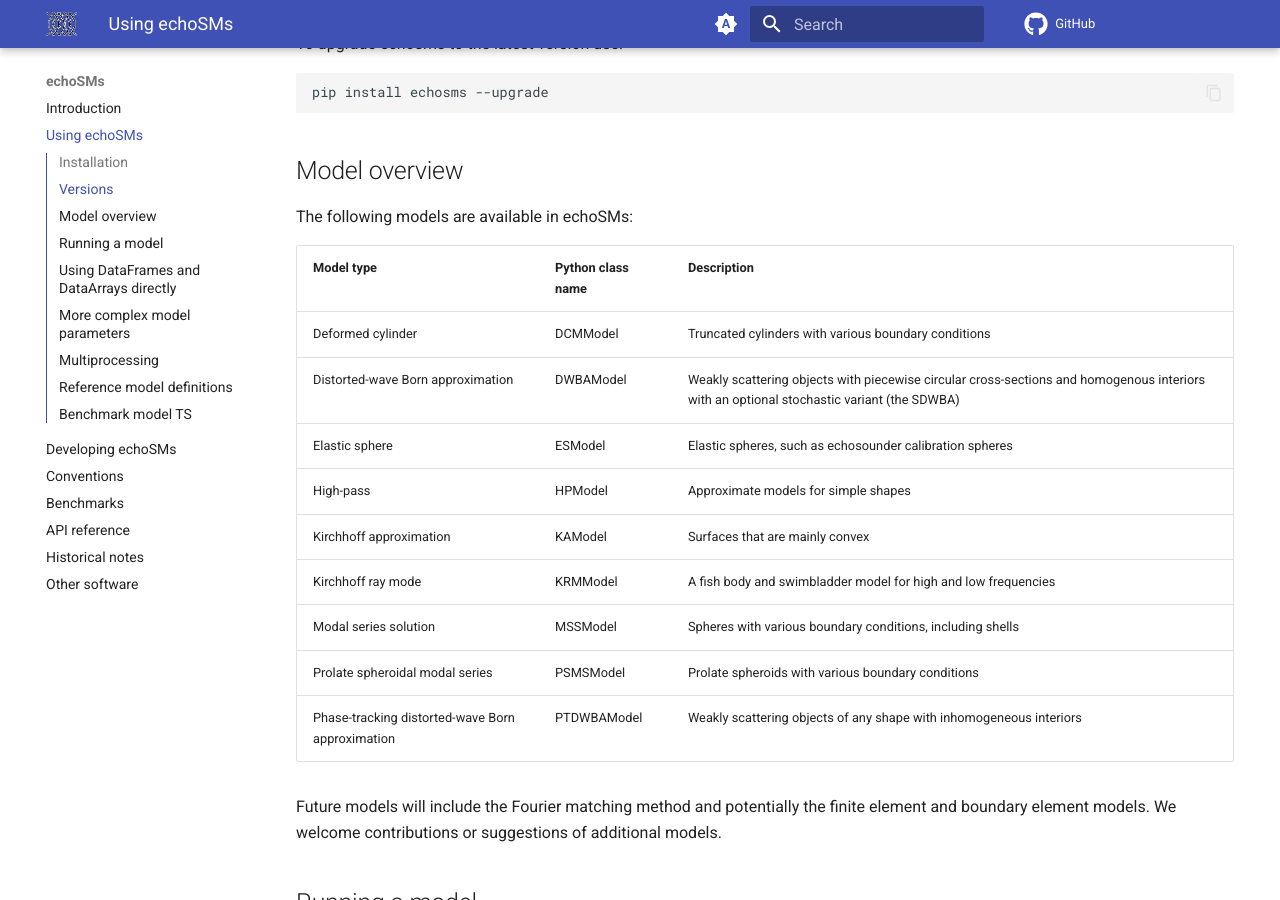
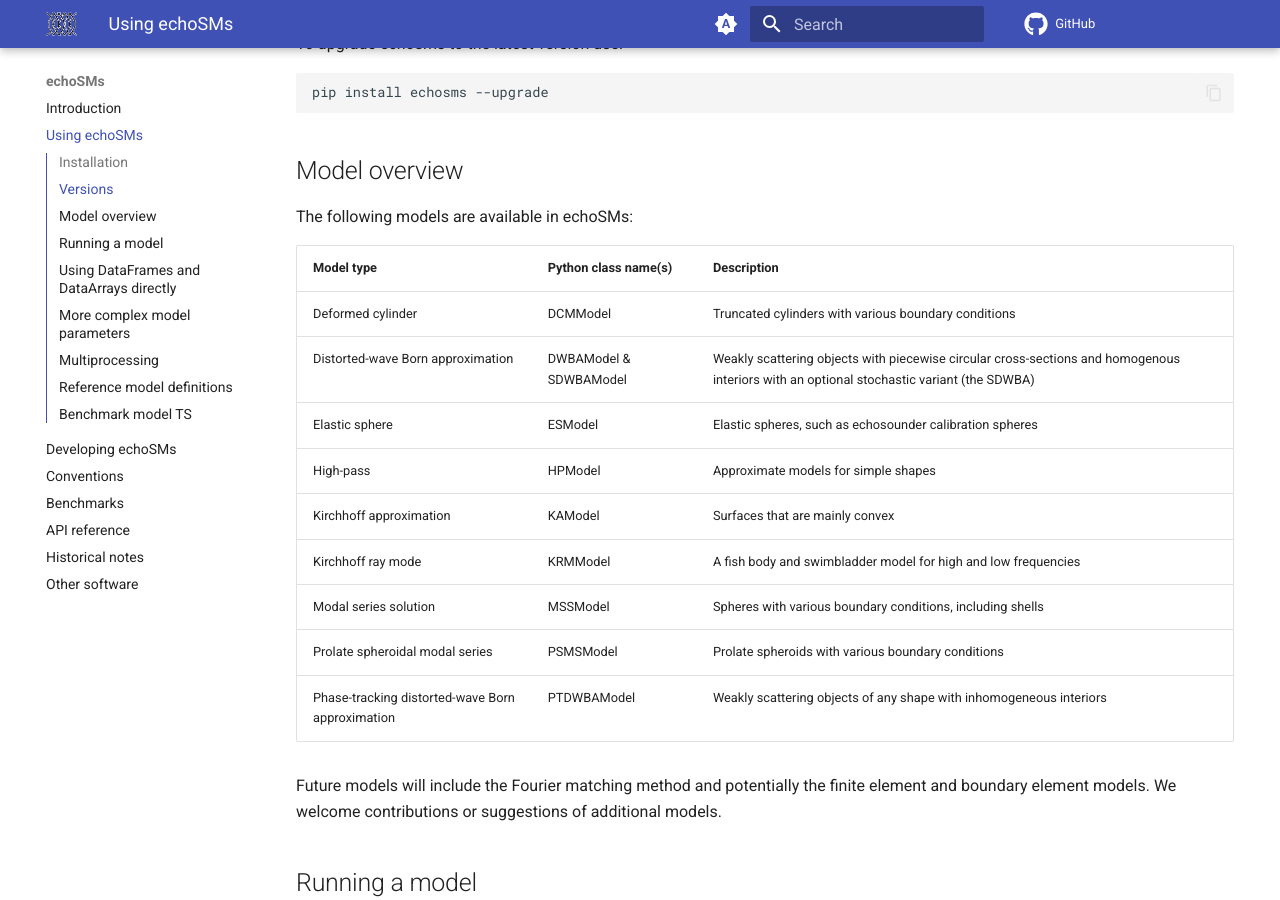
Before and after one commit to ices-tools-dev/echoSMs, an MkDocs documentation site: the page built from docs/usage.md, in a window 1280 px wide and 900 px high, scrolled down 740 px. Built offline with MkDocs 1.6.1 and Material for MkDocs 9.7.7, drawn with Linux system fonts in a browser that asks for light colours; comment, search, counter and statistics services are not loaded.

Commit message:
Tweak to docs

```diff
--- a/docs/usage.md
+++ b/docs/usage.md
@@ -27,10 +27,10 @@
 
 The following models are available in echoSMs:
 
-|Model type|Python class name|Description|
+|Model type|Python class name(s)|Description|
 |----------|----------|-----------|
 |Deformed cylinder|DCMModel|Truncated cylinders with various boundary conditions|
-|Distorted-wave Born approximation|DWBAModel|Weakly scattering objects with piecewise circular cross-sections and homogenous interiors with an optional stochastic variant (the SDWBA)|
+|Distorted-wave Born approximation|DWBAModel & SDWBAModel|Weakly scattering objects with piecewise circular cross-sections and homogenous interiors with an optional stochastic variant (the SDWBA)|
 |Elastic sphere|ESModel|Elastic spheres, such as echosounder calibration spheres|
 |High-pass|HPModel|Approximate models for simple shapes|
 |Kirchhoff approximation|KAModel|Surfaces that are mainly convex|
```
